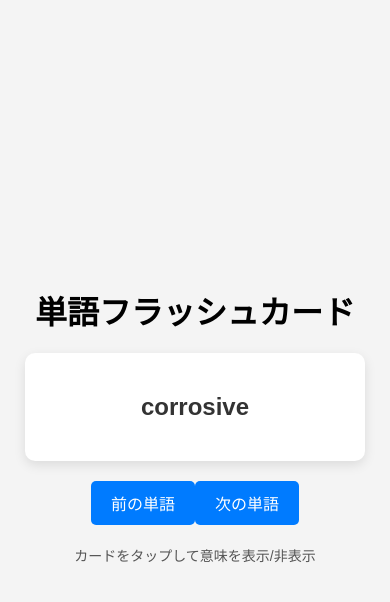
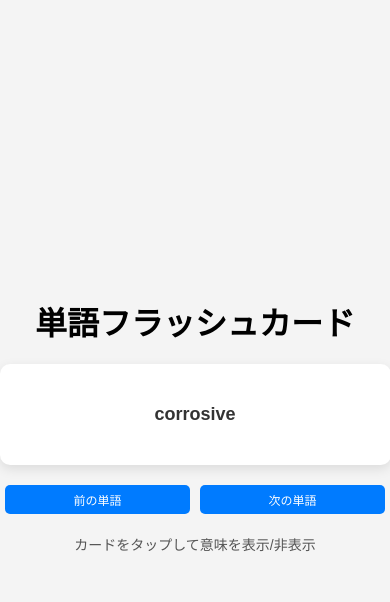
Before and after one commit to takumi0211/flashcard-game, a plain HTML site: page index.html in a window 390 px wide. Both pictures are taken after a click on the button "前の単語". Drawn offline with Linux system fonts and the light colour scheme.

Commit message:
Update index.html

```diff
--- a/index.html
+++ b/index.html
@@ -13,7 +13,7 @@
             flex-direction: column;
             justify-content: center;
             align-items: center;
-            height: 100vh;
+            min-height: 100vh;
         }
 
         h1 {
@@ -21,11 +21,11 @@
         }
 
         .container {
-            width: 300px;
+            width: 90%;
+            max-width: 400px;
             background-color: #fff;
             border-radius: 10px;
             box-shadow: 0 4px 12px rgba(0, 0, 0, 0.1);
-            overflow: hidden;
             text-align: center;
             padding: 20px;
         }
@@ -48,9 +48,12 @@
             margin-top: 20px;
             display: flex;
             justify-content: space-between;
+            width: 100%;
         }
 
         button {
+            flex: 1;
+            margin: 0 5px;
             padding: 10px 20px;
             font-size: 16px;
             border: none;
@@ -64,10 +67,44 @@
             background-color: #0056b3;
         }
 
+        button:focus {
+            outline: none;
+        }
+
         p {
             font-size: 14px;
             color: #555;
             margin-top: 20px;
+        }
+
+        @media (max-width: 768px) {
+            .word {
+                font-size: 20px;
+            }
+
+            .meaning {
+                font-size: 18px;
+            }
+
+            button {
+                font-size: 14px;
+                padding: 8px 15px;
+            }
+        }
+
+        @media (max-width: 480px) {
+            .word {
+                font-size: 18px;
+            }
+
+            .meaning {
+                font-size: 16px;
+            }
+
+            button {
+                font-size: 12px;
+                padding: 6px 10px;
+            }
         }
     </style>
 </head>
@@ -1009,11 +1046,7 @@
         }
 
         function toggleMeaning() {
-            if (meaningElement.style.display === 'none') {
-                meaningElement.style.display = 'block';
-            } else {
-                meaningElement.style.display = 'none';
-            }
+            meaningElement.style.display = (meaningElement.style.display === 'none') ? 'block' : 'none';
         }
 
         function showPrevWord() {
```
